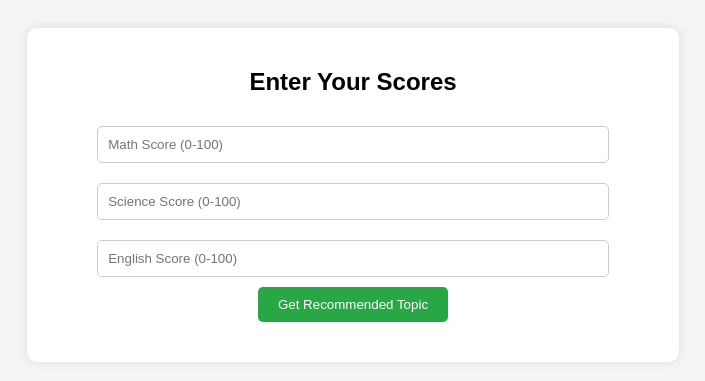
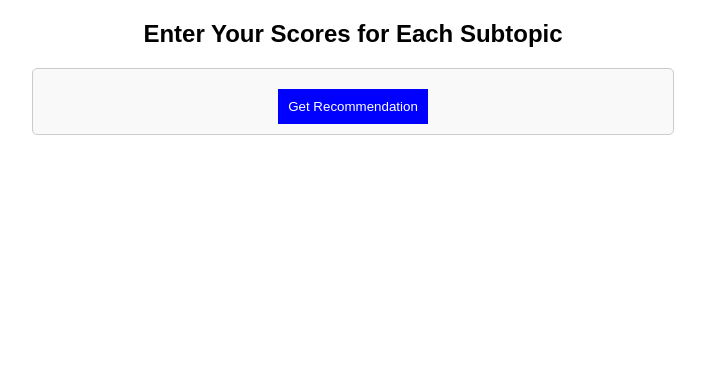
Before and after one commit to phoenix2702/C2P2, a Flask app: page / in a window 1280 px wide. Shown: the top 381 px of the page, without its empty margins (287-992 px from the left). Run offline with Flask 3, Linux system fonts and the light colour scheme; parts of the project's set-up code (start-up, migrations or seed data) failed here and were passed over.

Commit message:
Update index.html

```diff
--- a/templates/index.html
+++ b/templates/index.html
@@ -7,35 +7,28 @@
     <style>
         body {
             font-family: Arial, sans-serif;
+            margin: 20px;
             text-align: center;
-            background-color: #f4f4f4;
-            padding: 20px;
         }
-        .container {
+        form {
+            margin: 20px auto;
             width: 50%;
-            margin: auto;
-            background: white;
-            padding: 20px;
-            border-radius: 10px;
-            box-shadow: 0px 0px 10px rgba(0, 0, 0, 0.1);
+            padding: 10px;
+            border: 1px solid #ccc;
+            border-radius: 5px;
+            background-color: #f9f9f9;
         }
         input {
-            width: 80%;
-            padding: 10px;
-            margin: 10px 0;
-            border: 1px solid #ccc;
-            border-radius: 5px;
+            margin: 5px;
+            padding: 8px;
         }
         button {
-            background: #28a745;
+            margin-top: 10px;
+            padding: 10px;
+            background-color: blue;
             color: white;
-            padding: 10px 20px;
             border: none;
             cursor: pointer;
-            border-radius: 5px;
-        }
-        button:hover {
-            background: #218838;
         }
         .result {
             margin-top: 20px;
@@ -45,42 +38,20 @@
     </style>
 </head>
 <body>
-    <div class="container">
-        <h2>Enter Your Scores</h2>
-        <input type="number" id="math" placeholder="Math Score (0-100)" required>
-        <input type="number" id="science" placeholder="Science Score (0-100)" required>
-        <input type="number" id="english" placeholder="English Score (0-100)" required>
-        <button onclick="getRecommendation()">Get Recommended Topic</button>
-        <div class="result" id="result"></div>
-    </div>
 
-    <script>
-        function getRecommendation() {
-            const math = document.getElementById("math").value;
-            const science = document.getElementById("science").value;
-            const english = document.getElementById("english").value;
+    <h2>Enter Your Scores for Each Subtopic</h2>
 
-            fetch("/recommend", {
-                method: "POST",
-                headers: {
-                    "Content-Type": "application/json"
-                },
-                body: JSON.stringify({
-                    math: parseInt(math),
-                    science: parseInt(science),
-                    english: parseInt(english)
-                })
-            })
-            .then(response => response.json())
-            .then(data => {
-                document.getElementById("result").innerHTML =
-                    `Weak Subject: ${data.weak_subject} <br> Recommended Topic: ${data.recommended_topic}`;
-            })
-            .catch(error => {
-                console.error("Error:", error);
-                document.getElementById("result").innerHTML = "Error getting recommendation.";
-            });
-        }
-    </script>
+    <form method="POST">
+        {% for topic in topics %}
+            <label for="{{ topic }}">{{ topic }} Score:</label>
+            <input type="number" name="{{ topic }}" min="0" max="100" required><br>
+        {% endfor %}
+        <button type="submit">Get Recommendation</button>
+    </form>
+
+    {% if recommendation %}
+        <div class="result">{{ recommendation }}</div>
+    {% endif %}
+
 </body>
 </html>
```
